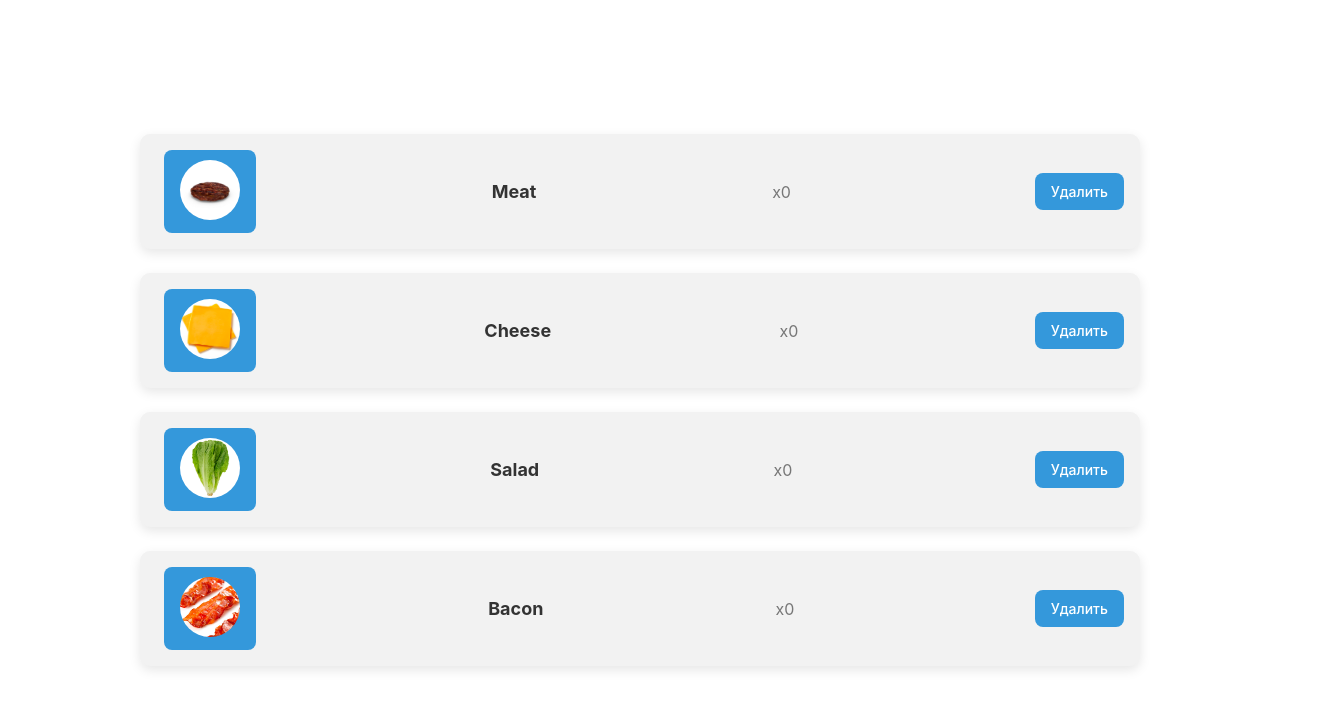
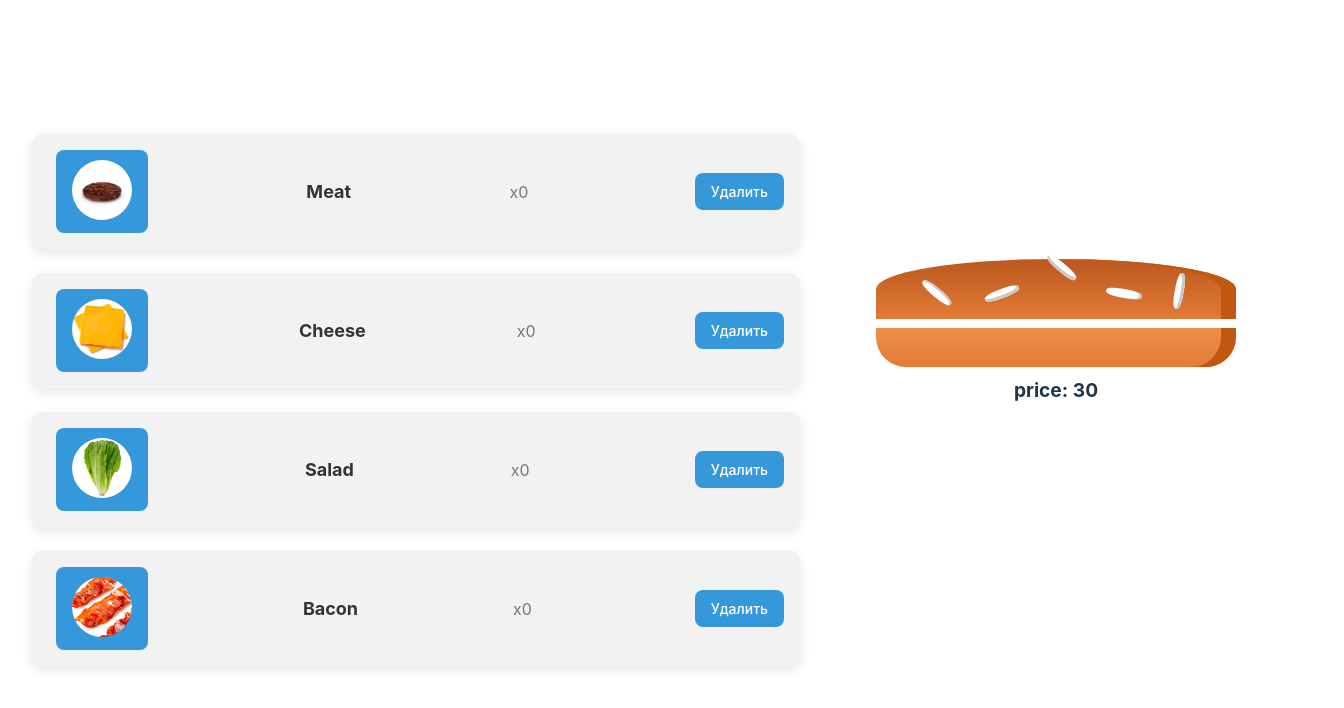
Before and after one commit to voarix/lab-56, a React (Vite) app: page / in a window 1280 px wide. Shown: the top 708 px of the page, 1344 px wide, since content can reach past the window. Built offline with nearby package versions, Linux system fonts and the light colour scheme.

Commit message:
добавил стоимость(подсчет общей стоимости всех ингредиентов) в бургере

```diff
--- a/src/App.tsx
+++ b/src/App.tsx
@@ -10,10 +10,10 @@ interface IngredientState {
 
 const App = () => {
   const [ingredients, setIngredients] = useState<IngredientState[]>([
-    {name: "Meat", count: 0},
-    {name: "Cheese", count: 0},
-    {name: "Salad", count: 0},
-    {name: "Bacon", count: 0},
+    { name: "Meat", count: 0 },
+    { name: "Cheese", count: 0 },
+    { name: "Salad", count: 0 },
+    { name: "Bacon", count: 0 },
   ]);
 
   const onAddCount = (ingredientIndex: number) => {
@@ -46,10 +46,14 @@ const App = () => {
 
   return (
     <>
-      <div style={{width: '1000px', display: "flex"}}>
-        <div style={{width: '100%', display: "flex", flexDirection: "column"}}>
+      <div style={{ width: "1280px", display: "flex" }}>
+        <div
+          style={{ width: "60%", display: "flex", flexDirection: "column" }}
+        >
           {INGREDIENTS.map((item, index) => {
-            const countArr = ingredients.filter((ingredient) => ingredient.name === item.name)[0];
+            const countArr = ingredients.filter(
+              (ingredient) => ingredient.name === item.name,
+            )[0];
 
             return (
               <Ingredient
@@ -63,6 +67,32 @@ const App = () => {
             );
           })}
         </div>
+        <div style={{width: '40%', display: "flex", flexDirection: "column", justifyContent: "center"}}>
+          <div className="Burger" >
+            <div className="BreadTop">
+              <div className="Seeds1"></div>
+              <div className="Seeds2"></div>
+            </div>
+            {ingredients.reduce<JSX.Element[]>((acc, ingredient) => {
+              if(ingredient.count > 0){
+                for(let i = 0; i < ingredient.count; i++) {
+                  acc.push(<div key={i+ingredient.name} className={ingredient.name}></div>);
+                }
+              } return acc;
+            }, [])}
+            <div className="BreadBottom"></div>
+
+            price: {
+            ingredients.reduce((acc, ingredient) => {
+              const priceIngredient = INGREDIENTS.filter((item) => item.name === ingredient.name)[0];
+              if(ingredient.count > 0){
+                acc = acc + (ingredient.count * priceIngredient.price);
+              }
+              return acc;
+            }, 30)
+          }
+          </div>
+        </div>
       </div>
     </>
   );
--- a/src/components/Ingredient/Ingredient.css
+++ b/src/components/Ingredient/Ingredient.css
@@ -7,7 +7,9 @@
   border-radius: 10px;
   background-color: #f2f2f2;
   box-shadow: 0 4px 12px rgba(0, 0, 0, 0.1);
-  transition: transform 0.2s ease, box-shadow 0.2s ease;
+  transition:
+    transform 0.2s ease,
+    box-shadow 0.2s ease;
 }
 
 .ingredient-container:hover {
```
Also changed, not shown: src/components/Ingredient/Ingredient.tsx (+4 -4 lines).
